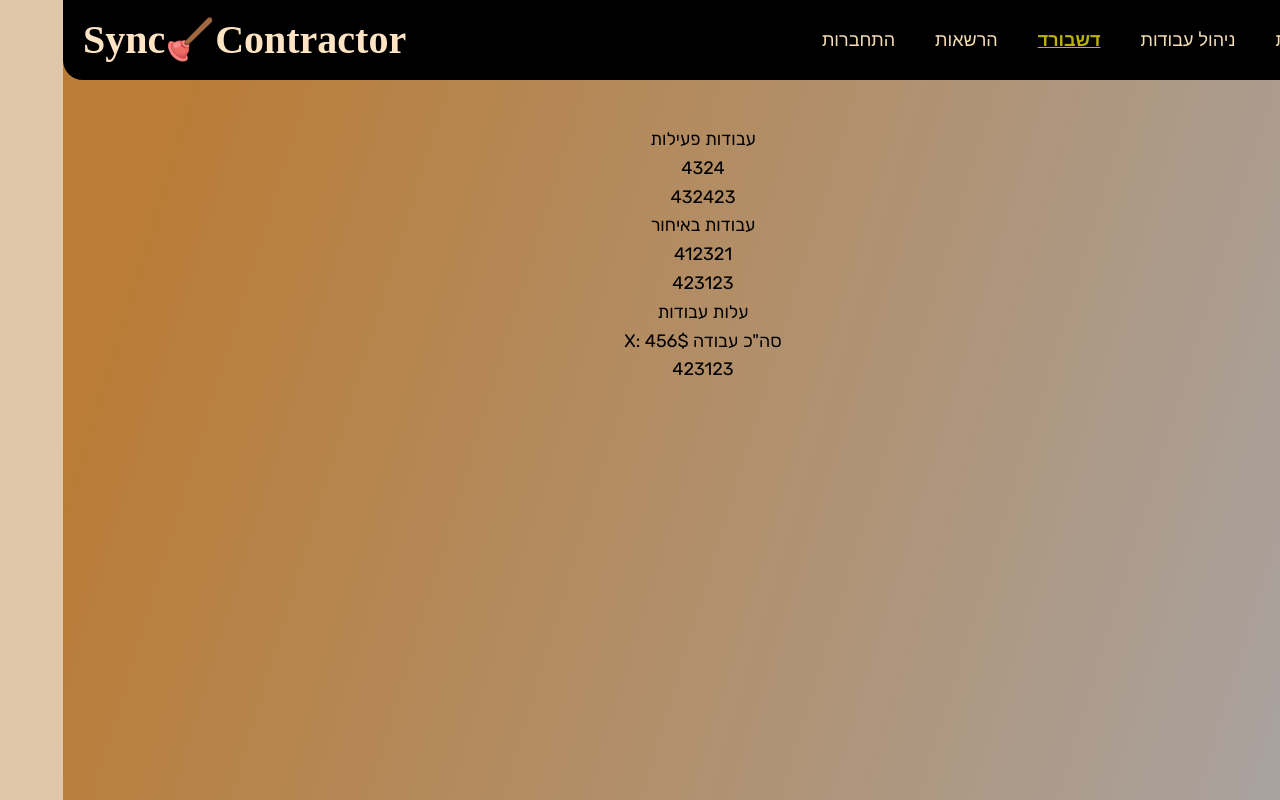
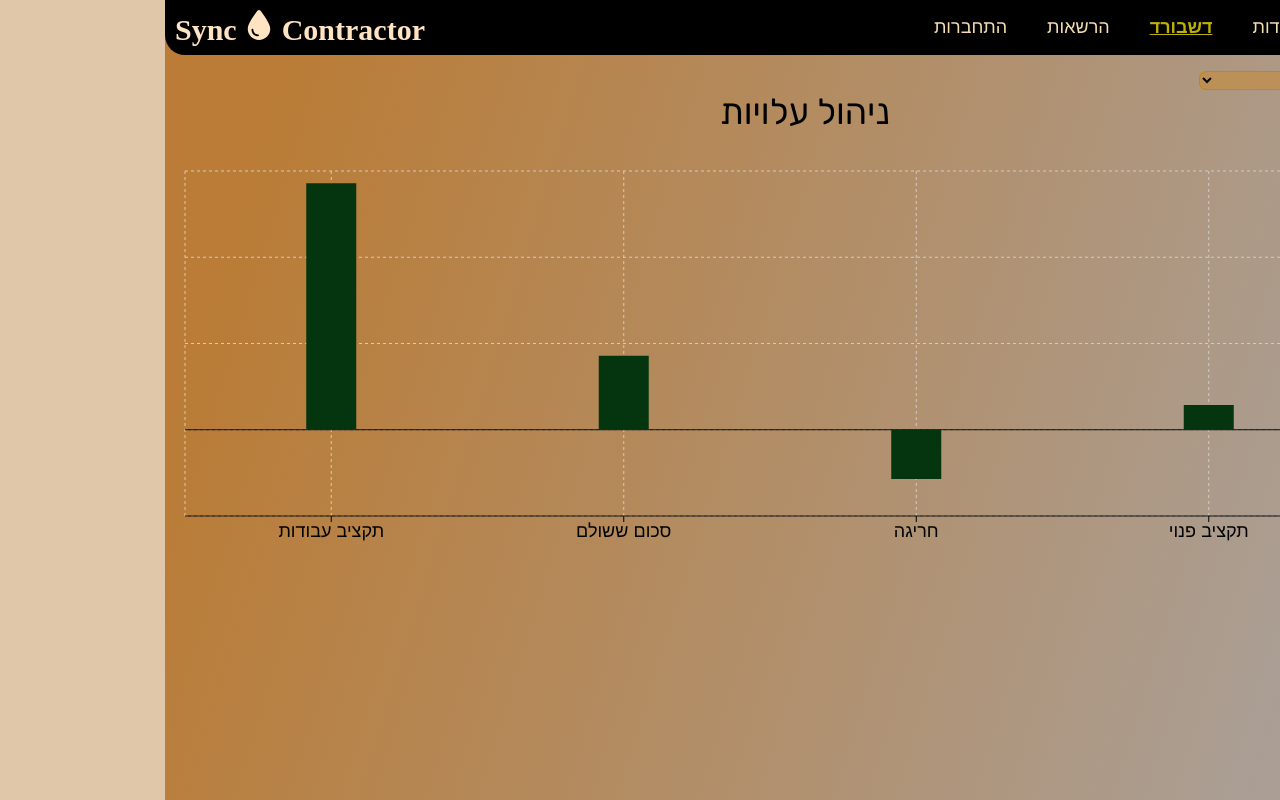
Before and after one commit to anz-davar/sync-contractor, a React (Vite) app: page /dashboard in a window 1280 px wide. Built offline with nearby package versions, Linux system fonts and the light colour scheme.

Commit message:
added charts to dashboard

```diff
--- a/package.json
+++ b/package.json
@@ -23,6 +23,7 @@
     "react-dom": "^18.3.1",
     "react-icons": "^5.3.0",
     "react-router-dom": "^6.26.2",
+    "recharts": "^2.13.3",
     "sass": "^1.79.5",
     "styled-components": "^6.1.13"
   },
--- /dev/null
+++ b/src/cmps/Dashboard/CostsChart.jsx
@@ -0,0 +1,63 @@
+
+import React, { PureComponent } from 'react';
+import {
+    BarChart,
+    Bar,
+    Cell,
+    XAxis,
+    YAxis,
+    CartesianGrid,
+    Tooltip,
+    Legend,
+    ReferenceLine,
+    ResponsiveContainer,
+    Label,
+} from 'recharts';
+
+const data = [
+    {
+        name: 'תקציב עבודות',
+        ils: 100,
+    },
+    {
+        name: 'סכום ששולם',
+        ils: 30,
+    },
+    {
+        name: 'חריגה',
+        ils: -20,
+    },
+    {
+        name: 'תקציב פנוי',
+        ils: 10,
+    },
+
+];
+
+
+export const CostsChart = () => {
+
+    return (
+        <ResponsiveContainer width={'100%'} height={'100%'} minHeight={'400px'}>
+
+            <BarChart id='costs-chart' data={data}
+                width={500}
+                height={400}
+                margin={{
+                    top: 20,
+                    right: 30,
+                    left: 20,
+                    bottom: 5,
+                }}
+            >
+                <CartesianGrid strokeDasharray="3 3" />
+                <XAxis dataKey="name" stroke="#000" />
+                <YAxis orientation='right' stroke="#000" tickMargin={20}>
+                    <Label value={'עלויות באלפי ש"ח'} angle={-90} position={'outsideRight'} color={'black'} />
+                </YAxis>
+                <ReferenceLine y={0} stroke="#000" />
+                <Bar dataKey="ils" fill="#05350f" maxBarSize={50} />
+            </BarChart>
+        </ResponsiveContainer>
+    );
+}
--- /dev/null
+++ b/src/cmps/Dashboard/FacilityFaultsChart.jsx
@@ -0,0 +1,56 @@
+import React, { PureComponent } from 'react';
+import { BarChart, Bar, Rectangle, XAxis, YAxis, CartesianGrid, Tooltip, Legend, ResponsiveContainer, ZAxis } from 'recharts';
+
+const data = [
+    {
+        name: 'אגני איווור',
+        percent: 0.27,
+    },
+    {
+        name: 'שיקוע ראשוני',
+        percent: 0.23,
+    },
+    {
+        name: 'שיקוע חול',
+        percent: 0.19,
+    },
+    {
+        name: 'מגובים מכניים',
+        percent: 0.12,
+    },
+    {
+        name: 'בורד שאיבה',
+        percent: 0.08,
+    },
+    {
+        name: 'מעכלים',
+        percent: 0.08,
+    },
+    {
+        name: 'אגני הצללה',
+        percent: 0.04,
+    },
+
+];
+
+export const FacilityFaultsChart = () => {
+
+    return <ResponsiveContainer width="100%" height="100%" minHeight={"500px"}>
+        <BarChart
+            width={500}
+            height={300}
+            data={data}
+            margin={{
+                top: 5,
+                right: 30,
+                left: 20,
+                bottom: 5,
+            }}
+        >
+            <CartesianGrid strokeDasharray="3 3" />
+            <XAxis dataKey="name" stroke='#000' />
+            <YAxis orientation='right' stroke='#000' tickMargin={50} />
+            <Bar dataKey="percent" fill="#0c2337" maxBarSize={50} />
+        </BarChart>
+    </ResponsiveContainer>
+}
--- /dev/null
+++ b/src/cmps/Dashboard/TimeStatusChart.jsx
@@ -0,0 +1,48 @@
+import { Tooltip } from '@mui/material';
+import React, { PureComponent } from 'react';
+import { PieChart, Pie, Sector, Cell, ResponsiveContainer, Legend, Line } from 'recharts';
+
+const data = [
+    { name: 'עבודות באיחור', value: 12 },
+    { name: 'עבודות פעילות', value: 17 },
+];
+
+const COLORS = ['#456545', '#ffa90b', '#FFBB28', '#FF8042'];
+
+const RADIAN = Math.PI / 180;
+const renderCustomizedLabel = ({ cx, cy, midAngle, innerRadius, outerRadius, percent, index }) => {
+    const radius = innerRadius + (outerRadius - innerRadius) * 0.5;
+    const x = cx + radius * Math.cos(-midAngle * RADIAN);
+    const y = cy + radius * Math.sin(-midAngle * RADIAN);
+
+    return (
+        <text x={x} y={y} fill="black" textAnchor={x > cx ? 'start' : 'end'} dominantBaseline="central">
+            {`${(percent * 100).toFixed(0)}%`}
+        </text>
+    );
+};
+
+export const TimeStatusChart = () => {
+
+    return <ResponsiveContainer width="100%" height="99%" minHeight={"300px"}>
+        <PieChart width={400} height={400}>
+            <Legend verticalAlign="top" height={36} />
+            <Pie
+                data={data}
+                cx="50%"
+                cy="50%"
+                labelLine={false}
+                label={renderCustomizedLabel}
+                outerRadius={100}
+                fill="#8884d8"
+                dataKey="value"
+            >
+
+
+                {data.map((entry, index) => (
+                    <Cell key={`cell-${index}`} fill={COLORS[index % COLORS.length]} />
+                ))}
+            </Pie>
+        </PieChart>
+    </ResponsiveContainer>
+}
--- /dev/null
+++ b/src/cmps/Dashboard/WorkStatusChart.jsx
@@ -0,0 +1,48 @@
+import { Tooltip } from '@mui/material';
+import React, { PureComponent } from 'react';
+import { PieChart, Pie, Sector, Cell, ResponsiveContainer, Legend, Line } from 'recharts';
+
+const data = [
+    { name: 'עבודות פעילות', value: 5 },
+    { name: 'עבודות שהסתיימו', value: 2 },
+];
+
+const COLORS = ['#456545', '#1e629c', '#FFBB28', '#FF8042'];
+
+const RADIAN = Math.PI / 180;
+const renderCustomizedLabel = ({ cx, cy, midAngle, innerRadius, outerRadius, percent, index }) => {
+    const radius = innerRadius + (outerRadius - innerRadius) * 0.5;
+    const x = cx + radius * Math.cos(-midAngle * RADIAN);
+    const y = cy + radius * Math.sin(-midAngle * RADIAN);
+
+    return (
+        <text x={x} y={y} fill="black" textAnchor={x > cx ? 'start' : 'end'} dominantBaseline="central">
+            {`${(percent * 100).toFixed(0)}%`}
+        </text>
+    );
+};
+
+export const WorkStatusChart = () => {
+
+    return <ResponsiveContainer width="100%" height="99%" minHeight={"300px"}>
+        <PieChart width={400} height={400}>
+            <Legend verticalAlign="top" height={36} />
+            <Pie
+                data={data}
+                cx="50%"
+                cy="50%"
+                labelLine={false}
+                label={renderCustomizedLabel}
+                outerRadius={100}
+                fill="#8884d8"
+                dataKey="value"
+            >
+
+
+                {data.map((entry, index) => (
+                    <Cell key={`cell-${index}`} fill={COLORS[index % COLORS.length]} />
+                ))}
+            </Pie>
+        </PieChart>
+    </ResponsiveContainer>
+}
--- a/src/cmps/Header.jsx
+++ b/src/cmps/Header.jsx
@@ -1,11 +1,11 @@
 import { Link, useLocation } from "react-router-dom"
-
+import { FaDroplet } from "react-icons/fa6";
 export const Header = () => {
 
     const { pathname } = useLocation()
 
     return <header className="header-container">
-        <h1 className="app-name">Sync🪠Contractor</h1>
+        <h1 className="app-name">Sync {<FaDroplet />} Contractor</h1>
         <nav className="header-nav-bar">
             <Link className={`link-item ${pathname === "/login" ? "active-link" : ""}`} to="/login">התחברות</Link>
             <Link className={`link-item ${pathname === "/permissions" ? "active-link" : ""}`} to="/permissions">הרשאות</Link>
--- a/src/pages/Dashboard.jsx
+++ b/src/pages/Dashboard.jsx
@@ -1,20 +1,50 @@
+import { useState } from "react"
+import { CostsChart } from "../cmps/Dashboard/CostsChart"
+import { FacilityFaultsChart } from "../cmps/Dashboard/FacilityFaultsChart"
+import { TimeStatusChart } from "../cmps/Dashboard/TimeStatusChart"
+import { WorkStatusChart } from "../cmps/Dashboard/WorkStatusChart"
+
 export const Dashboard = () => {
+    const [chart, setChart] = useState('costs');
 
-    return <div>
-        <div>
-            <h4> עבודות פעילות</h4>
-            <h4>4324</h4>
-            <h4>432423</h4>
+    const getChartTitle = () => {
+        switch (chart) {
+            case 'costs':
+                return 'ניהול עלויות';
+            case 'faults':
+                return 'סטטוס תקלות לפי מתקן';
+            case 'time':
+                return 'לוחות זמנים';
+            case 'work':
+                return 'סטטוס עבודות';
+        }
+    }
+    return <>
+
+        <div className="dashboard-main-container">
+            <div className="dashboard-select-container">
+                <label htmlFor="chart-select">בחר גרף</label>
+                <select id="chart-select"
+                    onChange={(e) => setChart(e.target.value)}>
+                    <option value='costs'>ניהול עלויות</option>
+                    <option value='faults'>סטטוס תקלות לפי מתקן</option>
+                    <option value='time'>לוחות זמנים</option>
+                    <option value='work'>סטטוס עבודות</option>
+                </select>
+                {/* TODO: add graph selection */}
+            </div>
+
+            <div className="dashboard-filter-container">
+                {/* TODO: add filter */}
+            </div>
         </div>
-        <div>
-            <h4>עבודות באיחור</h4>
-            <h4>412321</h4>
-            <h4>423123</h4>
+
+        <div className="dashboard-graph-container">
+            <h2>{getChartTitle()}</h2>
+            {chart === 'costs' && <CostsChart />}
+            {chart === 'faults' && <FacilityFaultsChart />}
+            {chart === 'time' && <TimeStatusChart />}
+            {chart === 'work' && <WorkStatusChart />}
         </div>
-        <div>
-            <h4>עלות עבודות</h4>
-            <h4>סה"כ עבודה X: 456$ </h4>
-            <h4>423123</h4>
-        </div>
-    </div>
+    </>
 }
--- a/src/styles/cmps/_header.scss
+++ b/src/styles/cmps/_header.scss
@@ -3,13 +3,13 @@
     flex-direction: row-reverse;
     justify-content: space-between;
     background-color: black;
-    margin: 0 0 50px 0;
-    padding: 20px;
+    margin: 0 0 10px 0;
+    padding: 10px;
     border-radius: 0 0 20px 20px;
     align-items: center;
 
     .app-name {
-        font-size: 40px;
+        font-size: 30px;
         color: bisque;
         font-family: caveat;
         margin: 0;
--- /dev/null
+++ b/src/styles/pages/_dashboard.scss
@@ -0,0 +1,22 @@
+.dashboard-main-container {
+    display: flex;
+    flex-wrap: wrap;
+    margin: 0 10px;
+
+    .dashboard-select-container {
+        align-self: center;
+        justify-self: center;
+
+        label {
+            font-weight: 600;
+        }
+    }
+
+    .dashboard-graph-container {
+        width: 90vw;
+        height: 80vh;
+        min-height: 300px;
+
+    }
+
+}
--- a/src/styles/styles.scss
+++ b/src/styles/styles.scss
@@ -11,4 +11,5 @@
 //Pages
 @import "pages/managementTable.scss";
 @import "pages/login.scss";
+@import "pages/dashboard.scss";
 @import "pages/permissions.scss";
```
Also changed, not shown: 1 other file (tests, documents, lock files or other folders).
